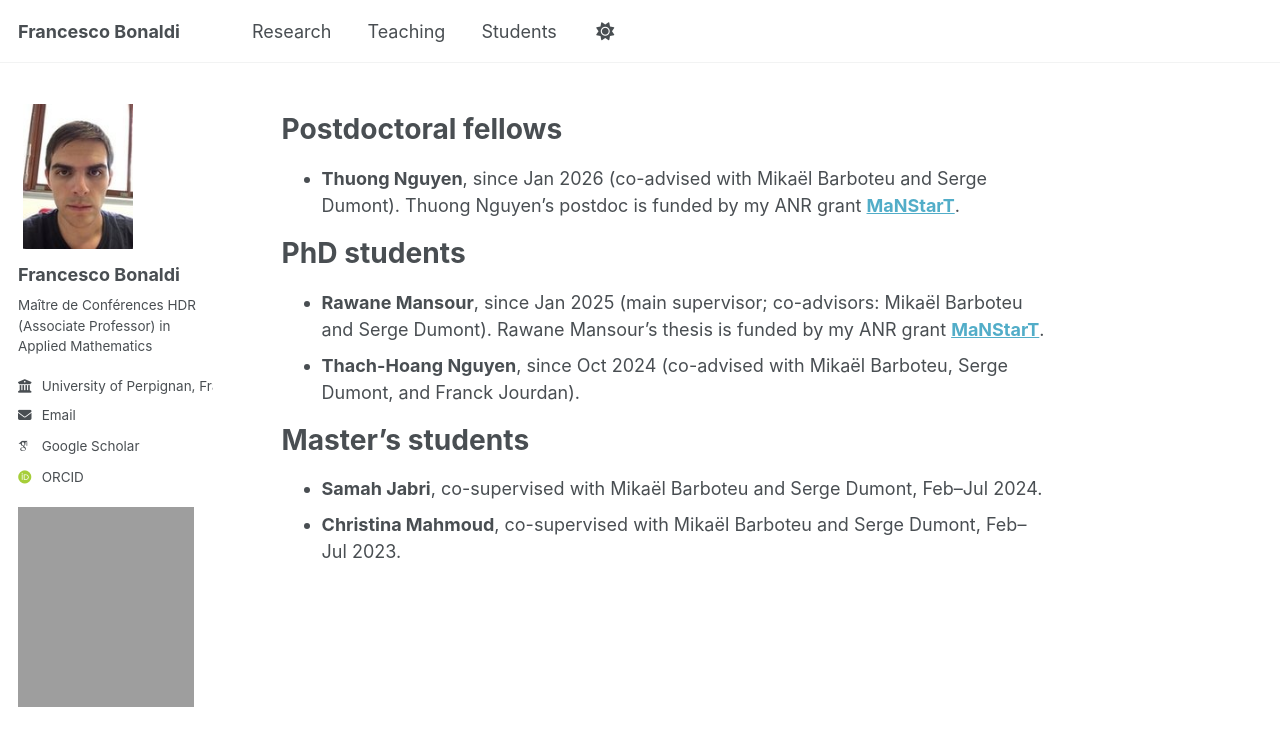
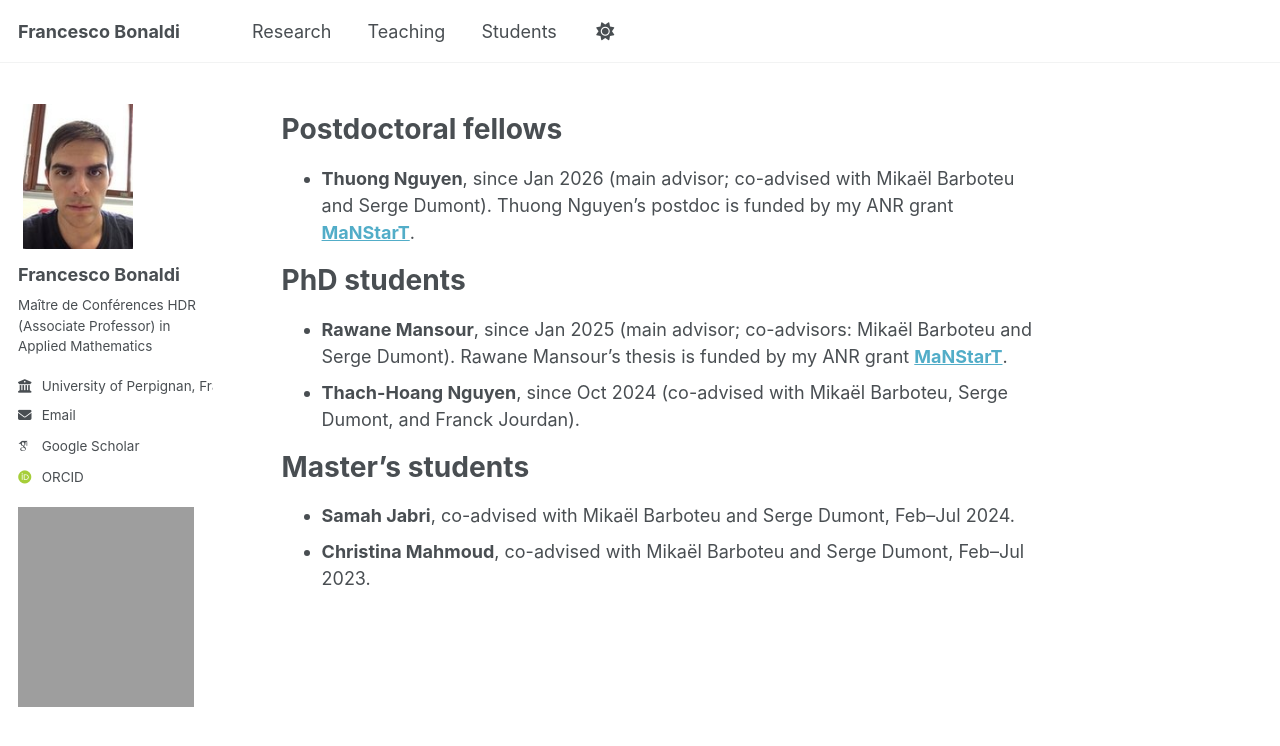
Before and after one commit to fbonaldi/fbonaldi.github.io, a Jekyll site: the page built from _pages/students.md, in a window 1280 px wide. Shown: the top 746 px of the page. Built offline with Jekyll 4.4.1, drawn with Linux system fonts in a browser that asks for light colours; some web fonts are replaced; a script bundle is joined from its source files by our own code; library files that are not in the unit come from our copies; grey boxes are pictures that could not be loaded.

Commit message:
Update students.md

```diff
--- a/_pages/students.md
+++ b/_pages/students.md
@@ -6,15 +6,15 @@
 
 Postdoctoral fellows
 ===
-* **Thuong Nguyen**, since Jan 2026 (co-advised with Mikaël Barboteu and Serge Dumont). Thuong Nguyen's postdoc is funded by my ANR grant [**MaNStarT**](https://anr.fr/Projet-ANR-24-CE46-7619).
+* **Thuong Nguyen**, since Jan 2026 (main advisor; co-advised with Mikaël Barboteu and Serge Dumont). Thuong Nguyen's postdoc is funded by my ANR grant [**MaNStarT**](https://anr.fr/Projet-ANR-24-CE46-7619).
 
 PhD students
 ===
-* **Rawane Mansour**, since Jan 2025 (main supervisor; co-advisors: Mikaël Barboteu and Serge Dumont). Rawane Mansour's thesis is funded by
+* **Rawane Mansour**, since Jan 2025 (main advisor; co-advisors: Mikaël Barboteu and Serge Dumont). Rawane Mansour's thesis is funded by
   my ANR grant [**MaNStarT**](https://anr.fr/Projet-ANR-24-CE46-7619).
 * **Thach-Hoang Nguyen**, since Oct 2024 (co-advised with Mikaël Barboteu, Serge Dumont, and Franck Jourdan).
 
 Master's students
 ===
-* **Samah Jabri**, co-supervised with Mikaël Barboteu and Serge Dumont, Feb–Jul 2024.
-* **Christina Mahmoud**, co-supervised with Mikaël Barboteu and Serge Dumont, Feb–Jul 2023.
+* **Samah Jabri**, co-advised with Mikaël Barboteu and Serge Dumont, Feb–Jul 2024.
+* **Christina Mahmoud**, co-advised with Mikaël Barboteu and Serge Dumont, Feb–Jul 2023.
```
